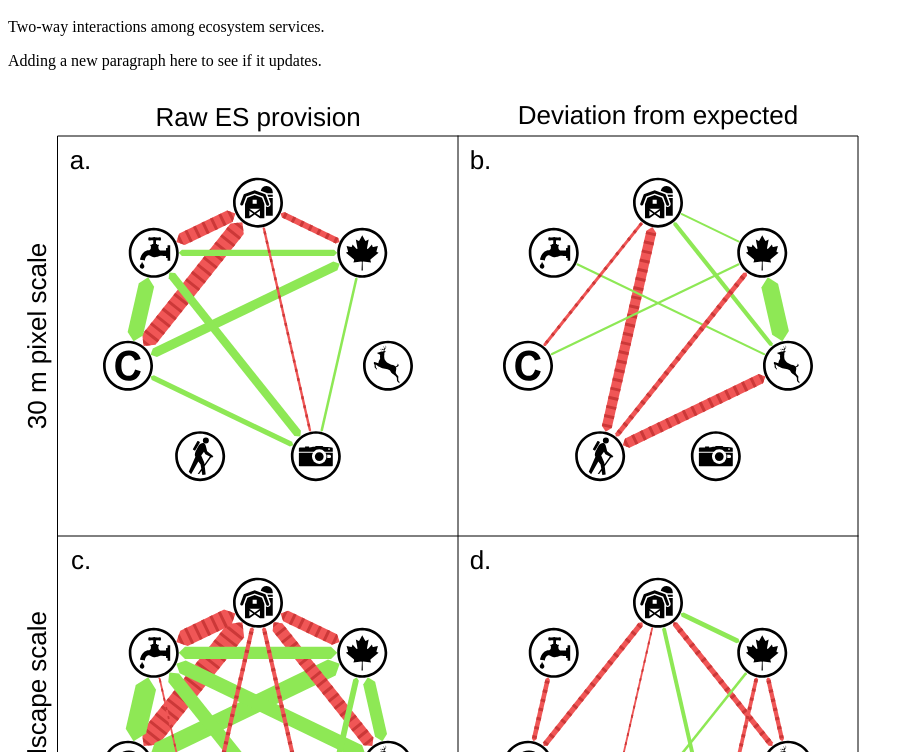
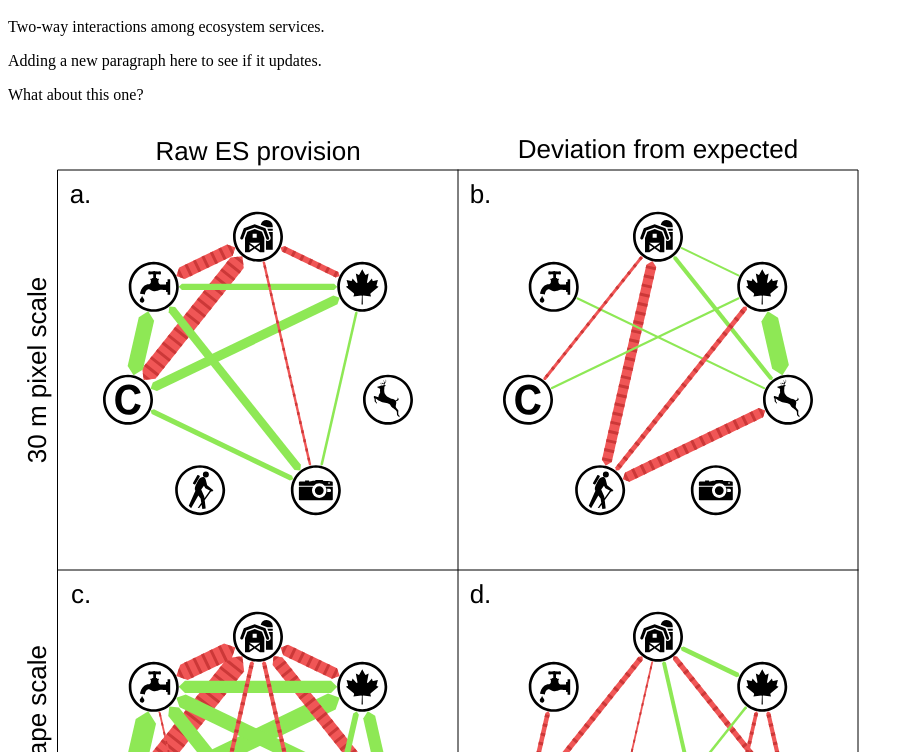
Before and after one commit to jtrieb/jtrieb.github.io, a plain HTML site: page figure.html in a window 1280 px wide. Shown: the part 48-800 px from the top of the page, without its empty margins (0-914 px from the left). Drawn offline with Linux system fonts and the light colour scheme.

Commit message:
Seeing if updates work

```diff
--- a/figure.html
+++ b/figure.html
@@ -4,6 +4,7 @@
 <h1>Figure 1</h1>
 <p>Two-way interactions among ecosystem services.</p>
 <p>Adding a new paragraph here to see if it updates.</p>
+<p>What about this one?</p>
 </body>
 </html>
 <svg
```
